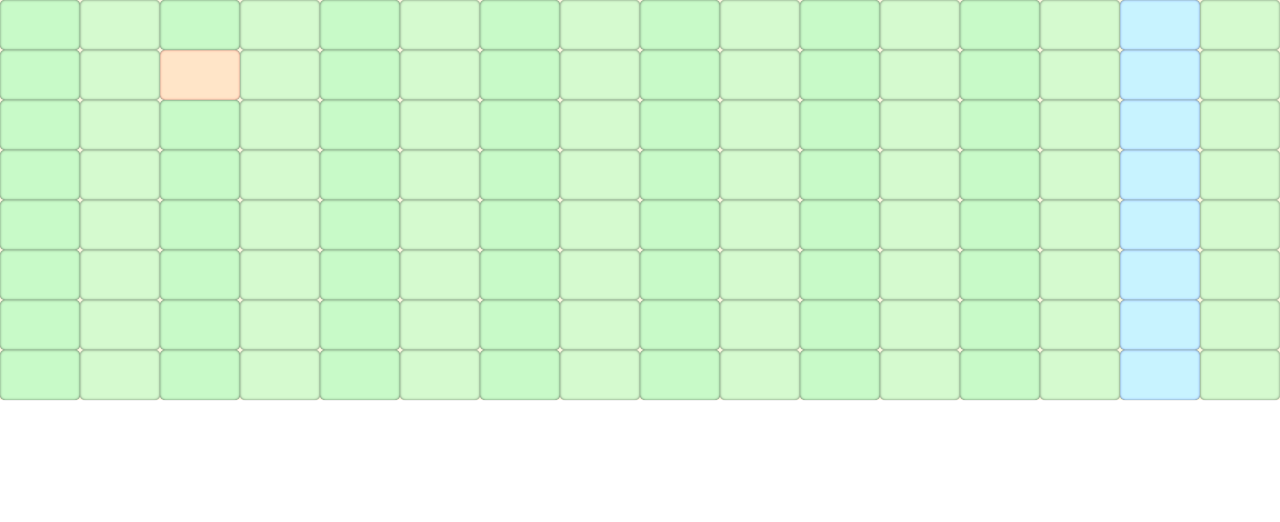
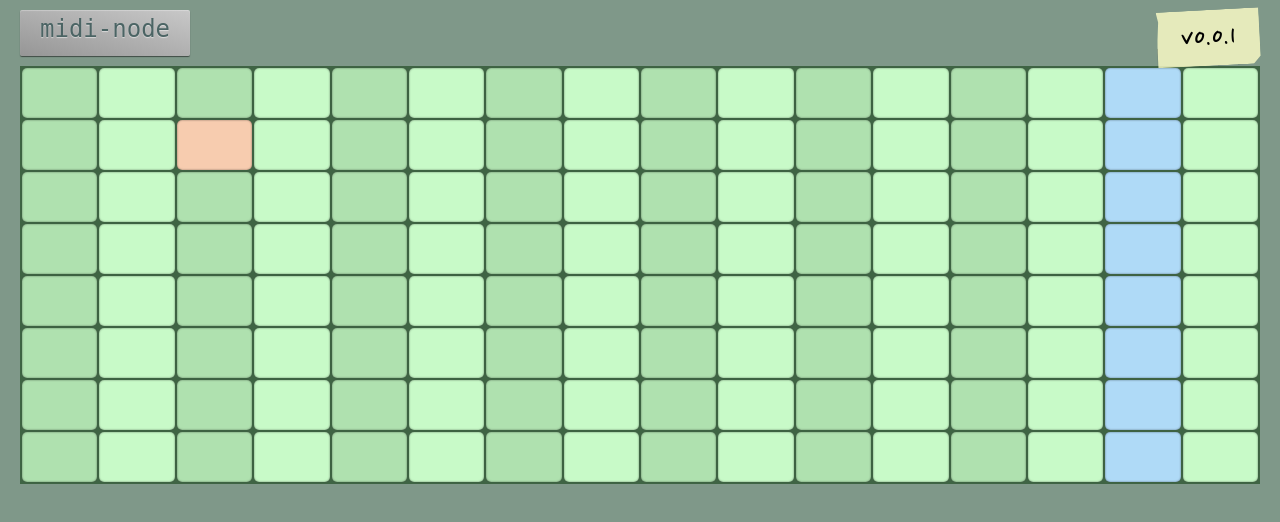
Before and after one commit to barro32/midi-node, a website built with webpack: page index.html in a window 1280 px wide. Built offline with nearby package versions, Linux system fonts and the light colour scheme.

Commit message:
Make sexier

```diff
--- a/index.html
+++ b/index.html
@@ -6,6 +6,10 @@
 	<link rel="stylesheet" type="text/css" href="src/css/styles.css">
 </head>
 <body>
+	<section id="header">
+		<h1 id="title">midi-node</h1>
+		<span id="version" class="tape">v0.0.1</span>
+	</section>
 	<div id="board"></div>
 </body>
 <script type="text/javascript" src="bundle.js"></script>
--- a/src/css/styles.css
+++ b/src/css/styles.css
@@ -1,25 +1,61 @@
+@import url('https://fonts.googleapis.com/css?family=Nanum+Pen+Script');
 * {
 	margin: 0;
 	padding: 0;
+}
+body {
+	padding: 10px 20px;
+	background: rgba(0, 50, 20, 0.5);
+}
+#header {
+	display: flex;
+	justify-content: space-between;
+}
+#title {
+	background: rgb(150,150,150);
+	background: linear-gradient(15deg, rgb(150,150,150), rgb(200,200,200));
+	display: inline-block;
+	padding: 5px 20px;
+	border-radius: 2px;
+	box-shadow: 0 1px 1px rgba(255,255,255,0.3) inset, 0 1px 1px rgba(0,0,0,0.5);
+	margin-bottom: 10px;
+	right: 0;
+	font-family: mono;
+	color: rgb(75, 100, 100);
+	text-shadow: 0 1px 1px rgba(255,255,255,0.5);
+	font-weight: normal;
+}
+#version {
+}
+.tape {
+	display: inline-block;
+	font-family: 'Nanum Pen Script', cursive;
+	font-size: 2rem;
+	transform: rotate(-3deg);
+	padding: 0.5rem 1.5rem;
+	background: rgba(255, 255, 200, 0.8);
+	box-shadow: 0 1px 1px rgba(0,0,0,0.5);
+	clip-path: polygon(2px 10px, 0px 0px, 100% 0, 100% 86%, 93% 100%, -2px 99%);
 }
 #board {
 	display: grid;
 	grid-template-columns: repeat(16, 1fr);
 	grid-template-rows: repeat(8, 1fr);
-	width: 100%;
-	height: 100%;
-	grid-auto-flow: row;
-	background-color: rgba(250, 250, 200, 0.5);
+	grid-gap: 2px;
+	padding: 2px;
+	background-color: rgba(0, 50, 0, 0.5);
 }
 .tile {
 	width: 100%;
+	width: 100%;
+	height: 100%;
 	height: 50px;
-	background-color: rgba(200, 250, 200, 0.75);
+	background-color: rgb(200, 250, 200);
 	border-radius: 5px;
-	box-shadow: inset 0 0 2.5px rgba(0,0,0,0.5), 0 0 1px rgba(0,0,0,0.5);
+	box-shadow: inset 0 0 2px rgba(0,0,0,0.5), 0 0 1px rgba(0,0,0,0.2);
 }
 .tile.beat {
-	background-color: rgba(200, 250, 200, 1);
+	background-color: rgb(175, 225, 175);
 }
 .tile.player {
 	filter: hue-rotate(-90deg);
```
